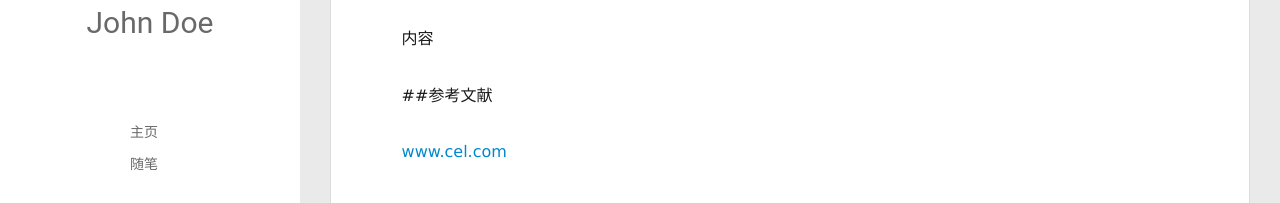
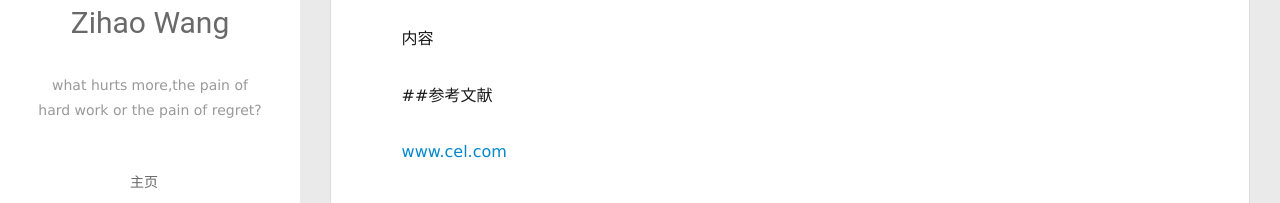
Before and after one commit to Russell1997/Russell1997.github.io, a plain HTML site: page 2020/01/12/Test1/index.html in a window 1280 px wide. Shown: the part 267-470 px from the top of the page. Drawn offline with Linux system fonts and the light colour scheme; no server answers; files whose address does not match are found by name.

Commit message:
Site updated: 2020-01-13 12:11:42

```diff
--- a/2020/01/12/Test1/index.html
+++ b/2020/01/12/Test1/index.html
@@ -17,7 +17,9 @@
 <meta property="og:locale" content="en_US">
 <meta property="article:published_time" content="2020-01-12T07:59:44.000Z">
 <meta property="article:modified_time" content="2020-01-12T08:11:34.233Z">
-<meta property="article:author" content="John Doe">
+<meta property="article:author" content="Zihao Wang">
+<meta property="article:tag" content="what hurts more">
+<meta property="article:tag" content="the pain of hard work or the pain of regret?">
 <meta name="twitter:card" content="summary">
 
     <link rel="alternative" href="/atom.xml" title="Hexo" type="application/atom+xml">
@@ -50,8 +52,10 @@
 			<img src="img/mayday.jpg" class="js-avatar">
 		</a>
 		<hgroup>
-		  <h1 class="header-author"><a href="/">John Doe</a></h1>
+		  <h1 class="header-author"><a href="/">Zihao Wang</a></h1>
 		</hgroup>
+
+		<p class="header-subtitle">what hurts more,the pain of hard work or the pain of regret?</p>
 
 
 		<nav class="header-menu">
@@ -108,8 +112,10 @@
 				<img src="img/mayday.jpg" class="js-avatar">
 			</div>
 			<hgroup>
-			  <h1 class="header-author js-header-author">John Doe</h1>
+			  <h1 class="header-author js-header-author">Zihao Wang</h1>
 			</hgroup>
+
+			<p class="header-subtitle"><i class="icon icon-quo-left"></i>what hurts more,the pain of hard work or the pain of regret?<i class="icon icon-quo-right"></i></p>
 
 
 
```
Also changed, not shown: 2020/01/12/hello-world/index.html (+9 -3 lines), archives/2020/01/index.html (+9 -3 lines), archives/2020/index.html (+9 -3 lines), archives/index.html (+9 -3 lines), index.html (+9 -3 lines).
